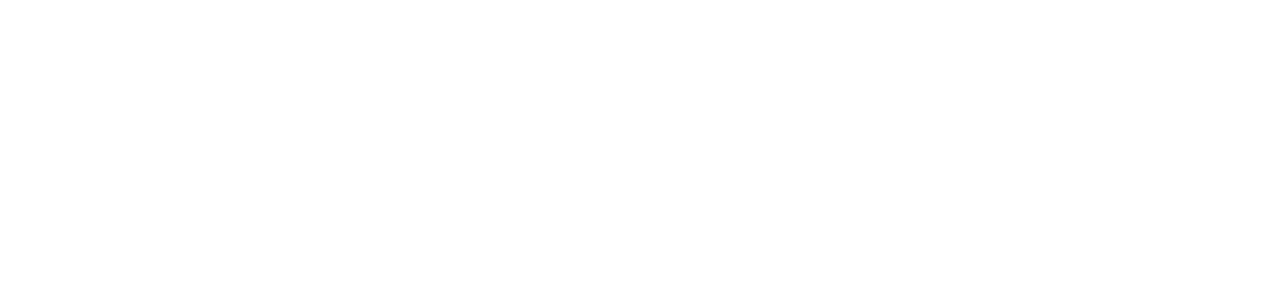
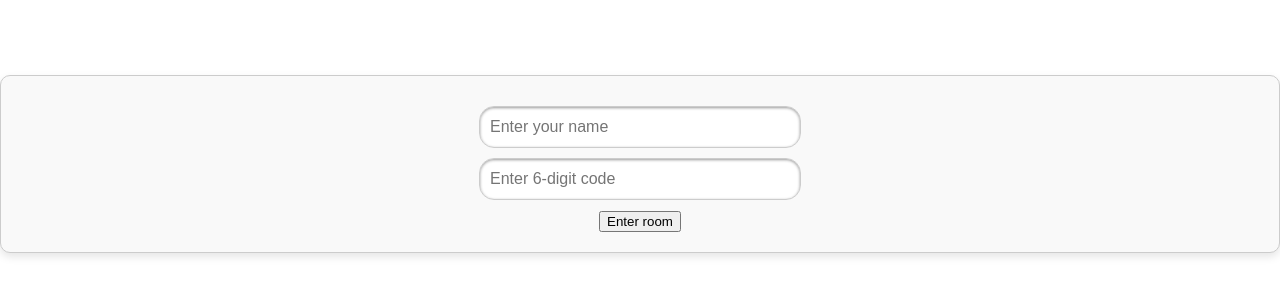
Before and after one commit to Yashgabani845/Meethub, a React (Create React App) app in the folder meethub/: page /enter in a window 1280 px wide. Before the commit this address had no page. Shown: the top 300 px of the page. Built offline with nearby package versions, Linux system fonts and the light colour scheme.

Commit message:
enter form added

```diff
--- a/meethub/package.json
+++ b/meethub/package.json
@@ -9,6 +9,7 @@
     "@testing-library/jest-dom": "^5.17.0",
     "@testing-library/react": "^13.4.0",
     "@testing-library/user-event": "^13.5.0",
+    "cors": "^2.8.5",
     "express": "^4.19.2",
     "react": "^18.3.1",
     "react-dom": "^18.3.1",
--- a/meethub/src/App.js
+++ b/meethub/src/App.js
@@ -1,6 +1,7 @@
 import './App.css';
 import Homepage from './Components/Homepage';
 import VideoCall from './Components/Videocall';
+import Enterform from './Components/Enterform';
 import { BrowserRouter as Router, Routes, Route } from "react-router-dom";
 const { io } = require("socket.io-client");
 
@@ -11,6 +12,7 @@
         <Routes>
           <Route path="/" element={<Homepage />} />
           <Route path="/videocall" element={<VideoCall />} />
+          <Route path="/enter" element={<Enterform/>} />
         </Routes>
       </Router>
     </div>
--- /dev/null
+++ b/meethub/src/Components/CSS/eform.css
@@ -0,0 +1,40 @@
+.form {
+    display: flex;
+    flex-direction: column;
+    align-items: center;
+    margin-top: 75px;
+    padding: 20px;
+    border: 1px solid #ccc;
+    border-radius: 10px;
+    background-color: #f9f9f9;
+    box-shadow: 0 4px 8px rgba(0, 0, 0, 0.1);
+}
+
+label {
+    display: block;
+    font-weight: 600;
+    margin-bottom: 5px;
+    color: #333;
+    font-size: 16px;
+}
+
+input {
+    display: flex;
+    margin: 10px 0;
+    border-radius: 15px;
+    height: 40px;
+    width: 300px;
+    padding: 0 10px;
+    border: 1px solid #ccc;
+    box-shadow: inset 0 1px 3px rgba(0, 0, 0, 0.4);
+    font-size: 16px;
+    color: #333;
+    background-color: #fff;
+    transition: border-color 0.3s ease-in-out, box-shadow 0.3s ease-in-out;
+}
+
+input:focus {
+    border-color: #007bff;
+    box-shadow: 0 0 8px rgba(0, 123, 255, 0.25);
+    outline: none;
+}
--- /dev/null
+++ b/meethub/src/Components/Enterform.jsx
@@ -0,0 +1,15 @@
+import React from "react";
+import "./CSS/eform.css";
+const Enterform=()=>{
+    return (
+        <div className="form">
+            <form action="/videocall">
+            <input type="text"  placeholder="Enter your name" name="name" />
+            <input type="text" placeholder="Enter 6-digit code" name="code" />
+            <button type="submit">Enter room</button>
+            </form>
+
+        </div>
+    );
+}
+export default Enterform;
--- a/meethub/src/Components/Mainview.jsx
+++ b/meethub/src/Components/Mainview.jsx
@@ -9,7 +9,7 @@
 <div className="slogan">Seamlessly embed video calling into your platform via Whereby’s API and SDK, ideal for Telehealth, Digital Mental Health, Coaching, eLearning and more.</div>
 <div className="buttons">
     <button className="create">Create Meeting</button>
-    <button className="join">Join Via Code</button>
+    <a href="/enter"><button className="join">Join Via Code</button></a>
 </div>
 </div>
 <div className="right">
--- a/meethub/src/Components/Videocall.jsx
+++ b/meethub/src/Components/Videocall.jsx
@@ -5,17 +5,15 @@
   const [socket, setSocket] = useState(null);
   const [peers, setPeers] = useState([]);
   const localVideoRef = useRef(null);
+  const remoteVideoRefs = useRef({});
   const peerConnections = useRef({});
-  const remoteVideoRefs = useRef({});
 
   useEffect(() => {
     const s = io('http://localhost:5000');
     setSocket(s);
 
-    s.on('connect', () => {
-      const roomId = 'test-room'; // example room ID
-      s.emit('join-room', roomId);
-    });
+    const roomId = 'test-room'; // example room ID
+    s.emit('join-room', roomId);
 
     s.on('all-users', users => {
       users.forEach(userID => {
@@ -92,7 +90,7 @@
   return (
     <div>
       <h1>Video Call</h1>
-      <video ref={localVideoRef} autoPlay  muted />
+      <video ref={localVideoRef} autoPlay playsInline muted />
       <div ref={remoteVideoRefs}></div>
     </div>
   );
```
Also changed, not shown: 2 other files (tests, documents, lock files or other folders).
